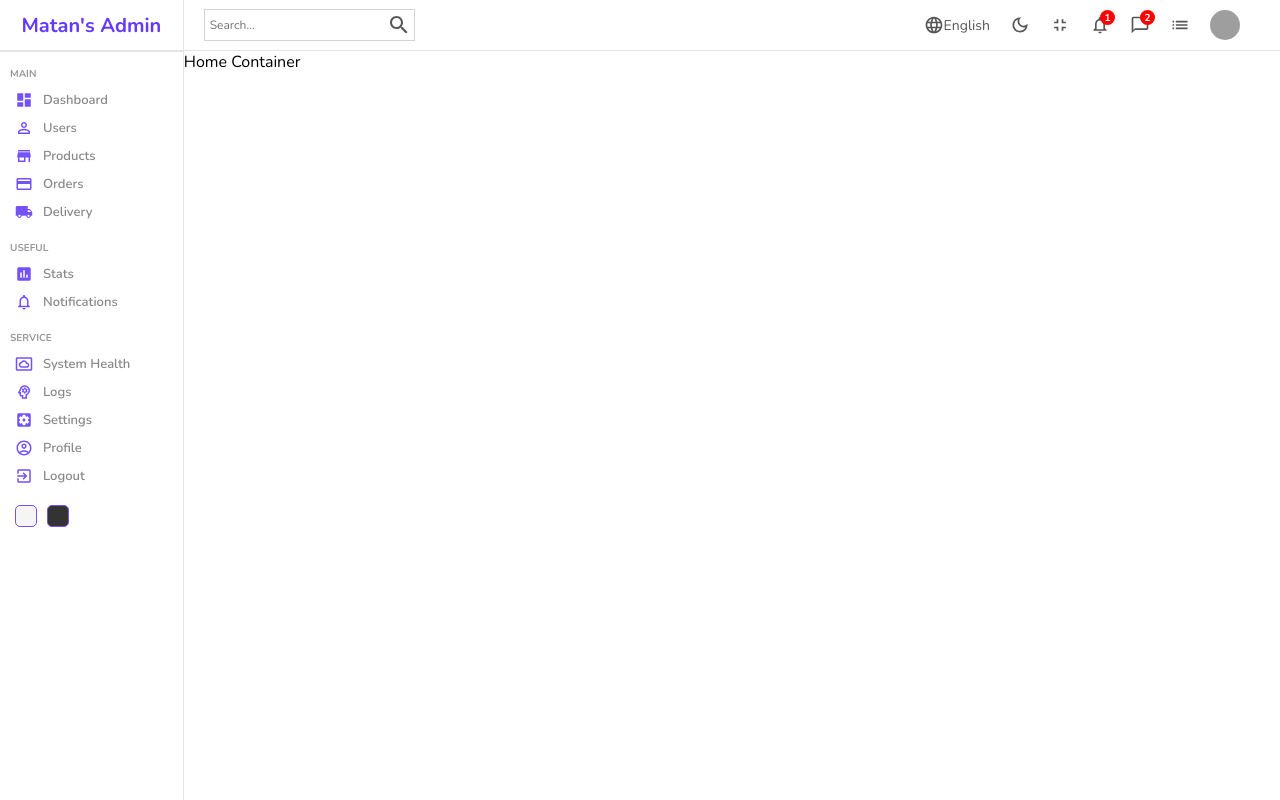
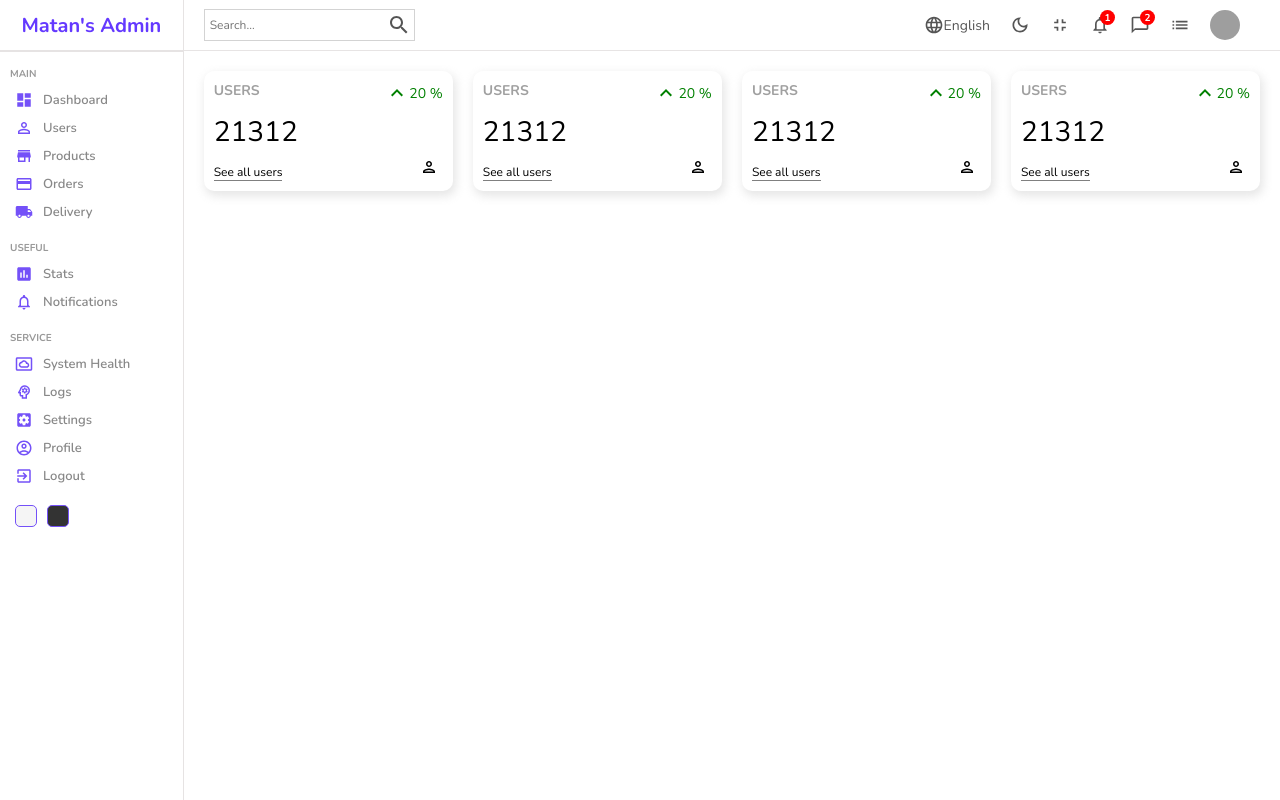
Before and after one commit to matan3sh/admin-dashboard-1, a React (Vite) app: page / in a window 1280 px wide. Built offline with nearby package versions, Linux system fonts and the light colour scheme; grey boxes are pictures that could not be loaded.

Commit message:
Start implementing Widget component

```diff
--- /dev/null
+++ b/src/components/Widget/Widget.scss
@@ -0,0 +1,54 @@
+.widget {
+  display: flex;
+  justify-content: space-between;
+  flex: 1;
+  padding: 10px;
+  -webkit-box-shadow: 2px 4px 10px 1px rgba(0, 0, 0, 0.47);
+  box-shadow: 2px 4px 10px 1px rgba(201, 201, 201, 0.47);
+  border-radius: 10px;
+  height: 100px;
+
+  .left,
+  .right {
+    display: flex;
+    flex-direction: column;
+    justify-content: space-between;
+
+    .title {
+      font-weight: bold;
+      font-size: 14px;
+      color: rgb(160, 160, 160);
+    }
+
+    .counter {
+      font-size: 28px;
+      font-weight: 300;
+    }
+
+    .link {
+      width: max-content;
+      font-size: 12px;
+      border-bottom: 1px solid gray;
+    }
+
+    .percentage {
+      display: flex;
+      align-items: center;
+      font-size: 14px;
+
+      &.positive {
+        color: green;
+      }
+      &.negative {
+        color: red;
+      }
+    }
+
+    .icon {
+      font-size: 18px;
+      padding: 5px;
+      border-radius: 5px;
+      align-self: flex-end;
+    }
+  }
+}
--- /dev/null
+++ b/src/components/Widget/Widget.tsx
@@ -0,0 +1,28 @@
+import KeyboardArrowUpIcon from "@mui/icons-material/KeyboardArrowUp";
+import PersonOutlinedIcon from "@mui/icons-material/PersonOutlined";
+import AccountBalanceWalletOutlinedIcon from "@mui/icons-material/AccountBalanceWalletOutlined";
+import ShoppingCartOutlinedIcon from "@mui/icons-material/ShoppingCartOutlined";
+import MonetizationOnOutlinedIcon from "@mui/icons-material/MonetizationOnOutlined";
+import "./Widget.scss";
+
+const Widget = () => {
+  return (
+    <div className="widget">
+      <div className="left">
+        <span className="title">USERS</span>
+        <span className="counter">21312</span>
+        <span className="link">See all users</span>
+      </div>
+      <div className="right">
+        <div className="percentage positive">
+          <KeyboardArrowUpIcon />
+          20 %
+        </div>
+
+        <PersonOutlinedIcon className="icon" />
+      </div>
+    </div>
+  );
+};
+
+export default Widget;
--- a/src/pages/Home/Home.scss
+++ b/src/pages/Home/Home.scss
@@ -3,5 +3,11 @@
 
   .homeContainer {
     flex: 6;
+
+    .widgets {
+      display: flex;
+      padding: 20px;
+      gap: 20px;
+    }
   }
 }
--- a/src/pages/Home/Home.tsx
+++ b/src/pages/Home/Home.tsx
@@ -1,13 +1,20 @@
 import "./Home.scss";
 import Sidebar from "../../components/Sidebar/Sidebar";
 import Navbar from "../../components/Navbar/Navbar";
+import Widget from "../../components/Widget/Widget";
 
 const Home = () => {
   return (
     <div className="home">
       <Sidebar />
       <div className="homeContainer">
-        <Navbar /> Home Container
+        <Navbar />
+        <div className="widgets">
+          <Widget />
+          <Widget />
+          <Widget />
+          <Widget />
+        </div>
       </div>
     </div>
   );
```
